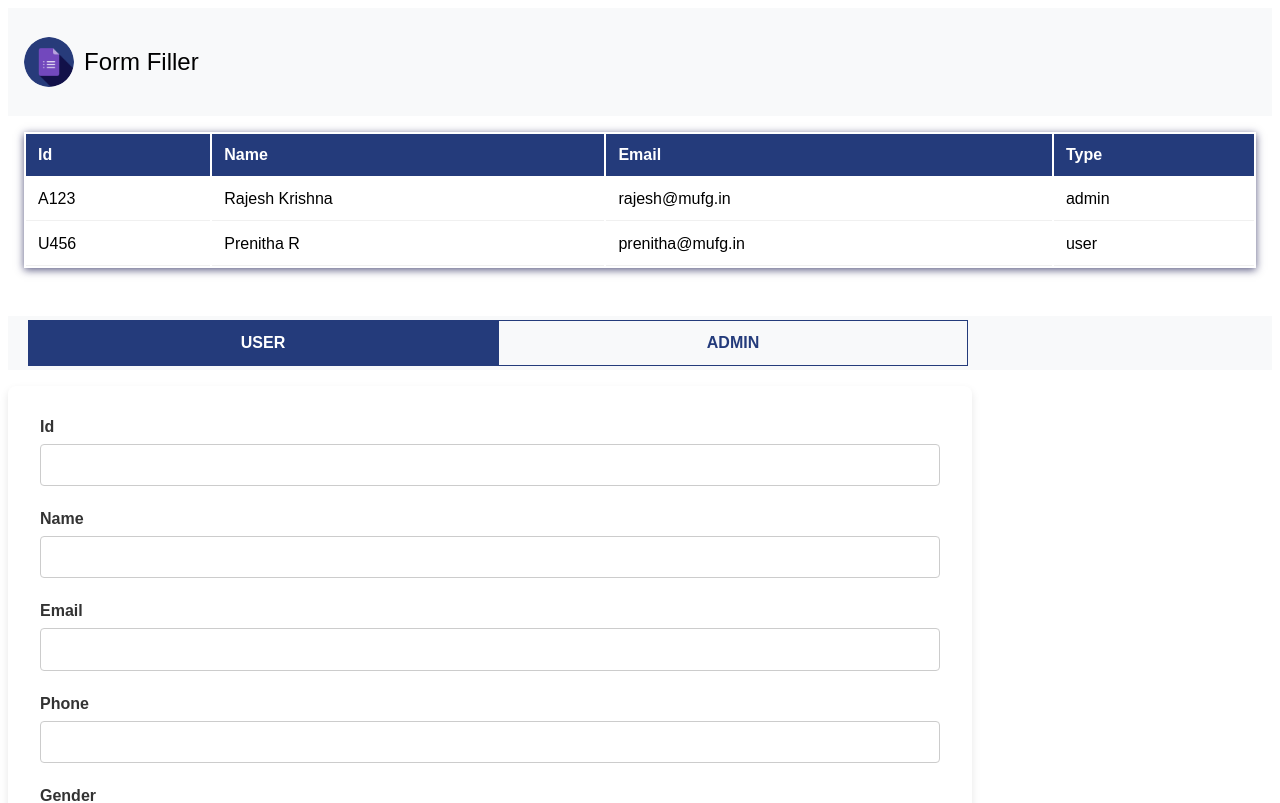
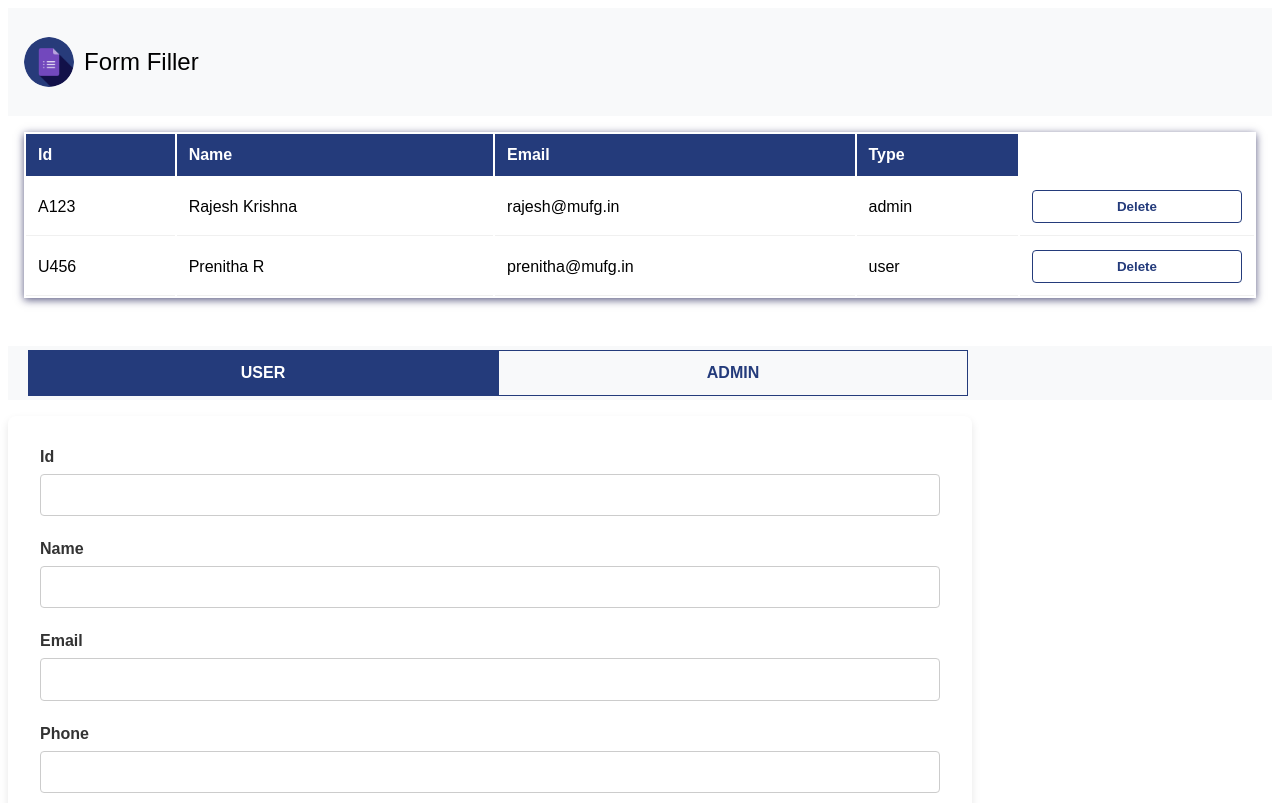
Before and after one commit to PrenithaRajesh/T1_Angular_TemplateForms, an Angular app: page / in a window 1280 px wide. Shown: the top 803 px of the page. Built offline with nearby package versions, Linux system fonts and the light colour scheme.

Commit message:
add delete functionality
Signed-off-by: Prenitha Rajesh <prenitharajesh04@gmail.com>

```diff
--- a/src/app/user-table/user-table.component.css
+++ b/src/app/user-table/user-table.component.css
@@ -18,3 +18,19 @@ td{
     padding: 0.75rem;
     border-bottom: 1px solid #f0f0f0;
 }
+
+button{
+    padding: 0.5rem 1rem;
+    background-color: #fff;
+    color: #243b7b;
+    border: 1px solid #243b7b;
+    border-radius: 4px;
+    cursor: pointer;
+    width: 100%;
+    font-weight: bold;
+}
+
+button:hover{
+    background-color: #243b7b;
+    color: #fff;
+}
--- a/src/app/user-table/user-table.component.html
+++ b/src/app/user-table/user-table.component.html
@@ -5,6 +5,7 @@
             <th>Name</th>
             <th>Email</th>
             <th>Type</th>
+            <!-- <th></th> -->
         </thead>
         <tbody>
             <tr *ngFor="let user of users" (click)="onSelectRow(user)">
@@ -12,6 +13,7 @@
                 <td>{{user.name}}</td>
                 <td>{{user.email}}</td>
                 <td>{{user.type}}</td>
+                <td><button (click)="onDeleteRow(user, $event)">Delete</button></td>
             </tr>
         </tbody>
     </table>
--- a/src/app/user-table/user-table.component.ts
+++ b/src/app/user-table/user-table.component.ts
@@ -1,4 +1,4 @@
-import { Component, Input } from '@angular/core';
+  import { Component, OnInit } from '@angular/core';
   import { CommonModule } from '@angular/common';
   import { UserService } from '../user.service';
   import { UserOrAdmin } from '../user-input.model';
@@ -8,12 +8,26 @@ import { UserOrAdmin } from '../user-input.model';
     templateUrl: './user-table.component.html',
     styleUrls: ['./user-table.component.css'],
   })
-export class UserTableComponent {
+  export class UserTableComponent implements OnInit {
     constructor(private userService: UserService) {}
-  users = this.userService.readUser();
+    users: UserOrAdmin[]= [];
+
+    ngOnInit(){
+      this.userService.readUser().subscribe((users) => {
+      this.users = users;
+    });
+  }
 
     onSelectRow(user: UserOrAdmin) {
       console.log(user);
       this.userService.selectedUser.next(user);
     }
+
+    onDeleteRow(user: UserOrAdmin, event: Event) {
+      event.stopPropagation();
+      console.log(user);
+      const isConfirmed = confirm(`Are you sure you want to delete ${user.name}?`);
+
+      isConfirmed?this.userService.deleteUser(user):null;
     }
+  }
--- a/src/app/user.service.ts
+++ b/src/app/user.service.ts
@@ -40,7 +40,7 @@ export class UserService {
   }
 
   readUser() {
-    return this.users.value;
+    return this.users;
   }
 
   updateUser(user: UserOrAdmin) {
```
Lines whose indentation alone changed are shown as unchanged.
